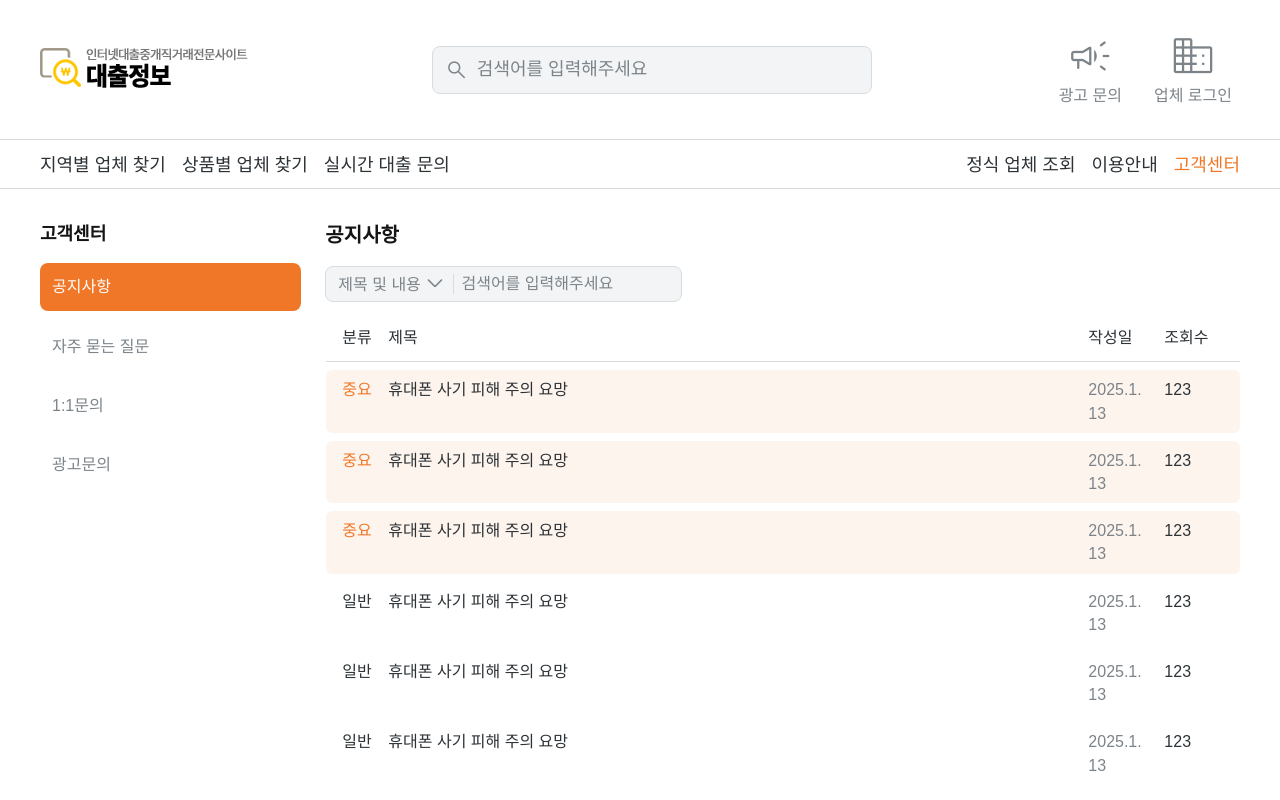
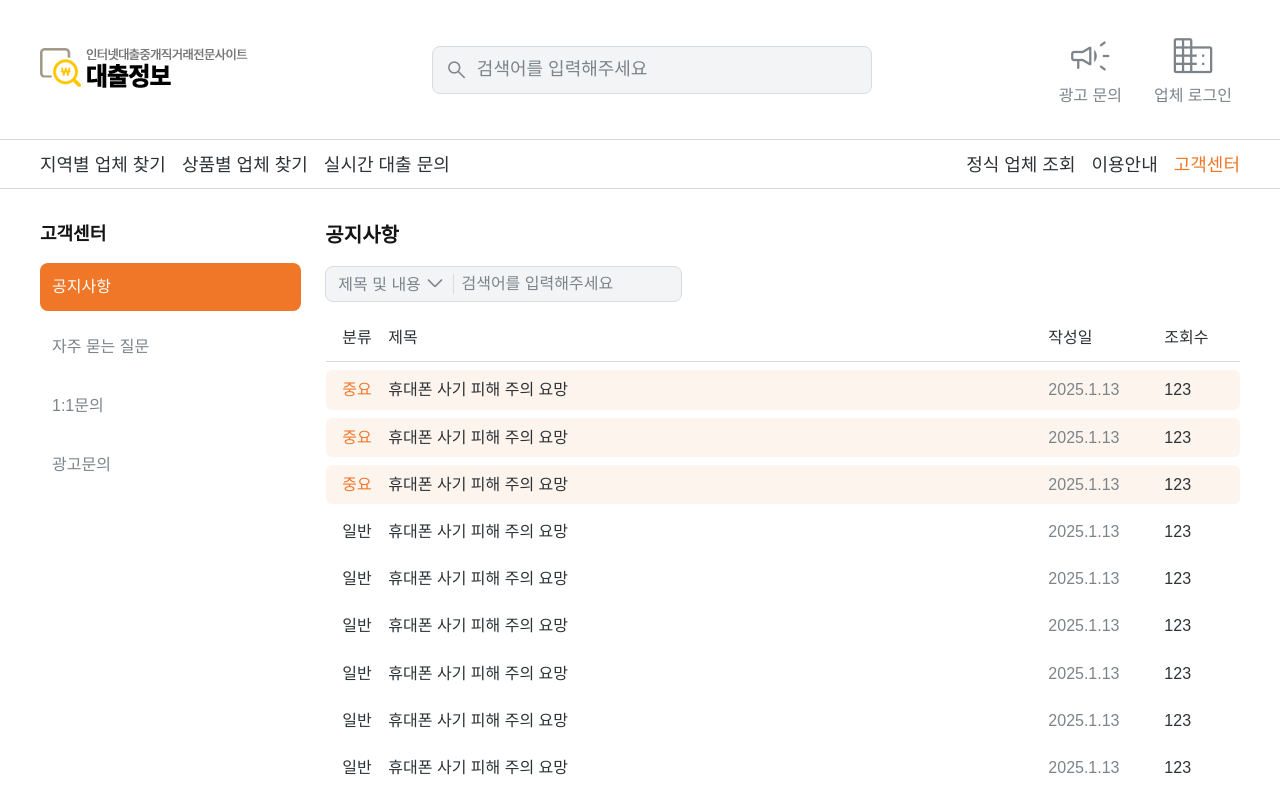
Before and after one commit to zegiha/loan_website, a Next.js app: page /customer/announcement in a window 1280 px wide. Shown: the top 800 px of the page. Built offline with nearby package versions, Linux system fonts and the light colour scheme.

Commit message:
fix: 텍스트 크기 수정

```diff
--- a/features/customer/announcement/ui/Announcement_table.tsx
+++ b/features/customer/announcement/ui/Announcement_table.tsx
@@ -58,7 +58,7 @@ function Announcement_table_head({
     <Typo.Contents width={'fill'}>제목</Typo.Contents>
     {show_sub_status && (
       <>
-        <Typo.Contents width={60}>작성일</Typo.Contents>
+        <Typo.Contents width={100}>작성일</Typo.Contents>
         <Typo.Contents width={60}>조회수</Typo.Contents>
       </>
     )}
@@ -81,7 +81,7 @@ function Announcement_table_row({
       <Typo.Contents width={30} color={type === 'variable' ? 'primary' : 'generic'}>{type === 'variable' ? '중요' : '일반'}</Typo.Contents>
       <Typo.Contents width={'fill'} textOverflowLine={2} isPre>{title}</Typo.Contents>
       {show_sub_status && (<>
-        <Typo.Contents width={60} color={'dim'} isPre>{
+        <Typo.Contents width={100} color={'dim'} isPre={'nowrap'}>{
           `${created_date.getFullYear()}.${created_date.getMonth() + 1}.${created_date.getDate()}`
         }</Typo.Contents>
         <Typo.Contents width={60} isPre>{view_cnt}</Typo.Contents>
```
